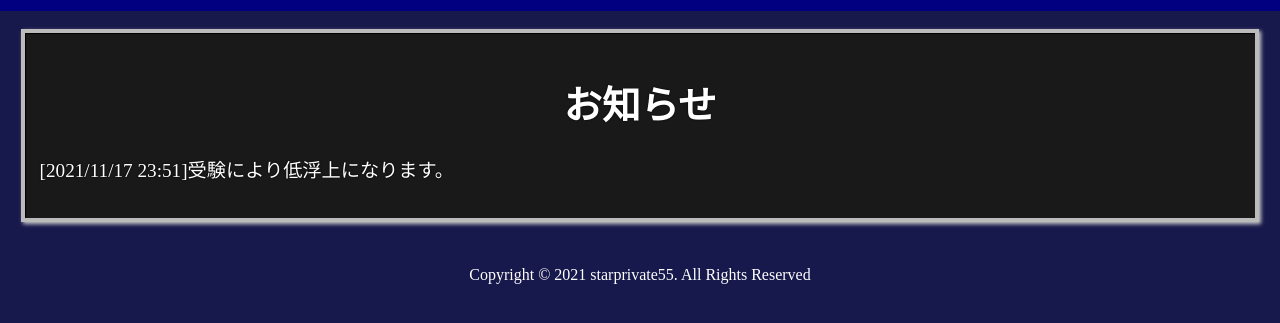
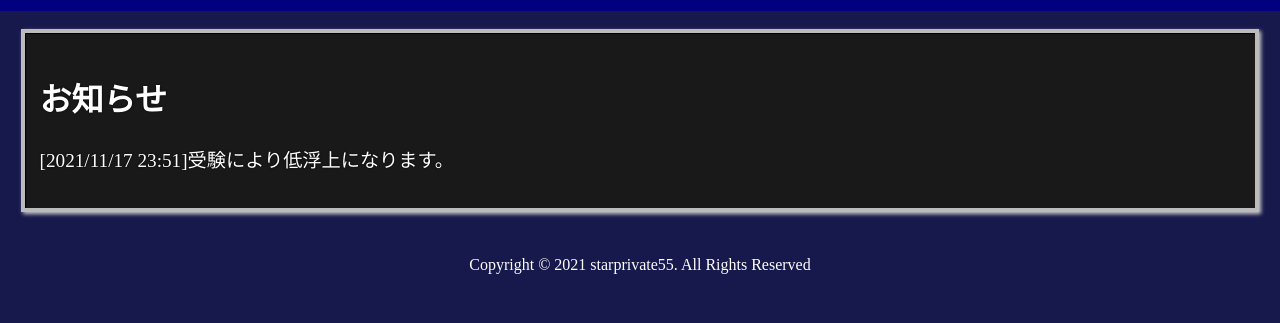
Before and after one commit to starprivate55/news, a plain HTML site: page index.html in a window 1280 px wide. Shown: the part 59-382 px from the top of the page. Drawn offline with Linux system fonts and the light colour scheme.

Commit message:
Update index.html

```diff
--- a/index.html
+++ b/index.html
@@ -55,7 +55,7 @@
     <main>
         <center><div style="word-break:break-all;color:#fff;background-color:#191919;margin:10px 5px;padding:15px;border:4px solid #bbb;box-shadow:2px 2px 4px #ccc,1px 1px 1px #000 inset;text-shadow:0px 0px 2px #000;width:95%">
             <big>
-                <h1>お知らせ</h1>
+                <h1 style="text-align:left;"><small>お知らせ</small></h1>
                 <p style="text-align:left;">[2021/11/17 23:51]受験により低浮上になります。</p>
             </big>
         </div></center>
```
